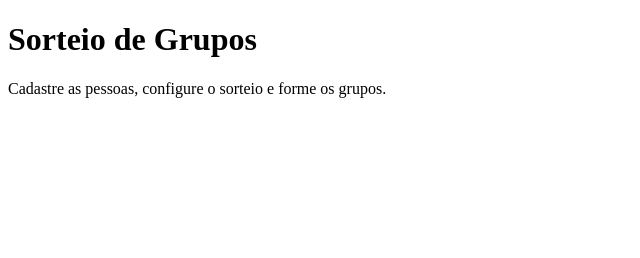
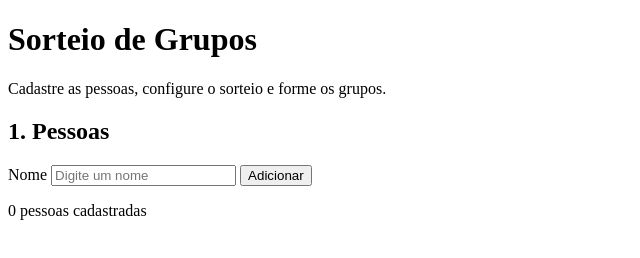
Before and after one commit to RicardoLF1914/group-draw, a plain HTML site: page index.html in a window 1280 px wide. Shown: the whole page, without its empty margins (0-640 px from the left). Drawn offline with Linux system fonts and the light colour scheme.

Commit message:
feat: add people registration section

```diff
--- a/index.html
+++ b/index.html
@@ -1,5 +1,5 @@
 <!DOCTYPE html>
-<html lang="en">
+<html lang="pt-BR">
 <head>
     <meta charset="UTF-8">
     <meta name="viewport" content="width=device-width, initial-scale=1.0">
@@ -10,5 +10,18 @@
         <h1>Sorteio de Grupos</h1>
         <p>Cadastre as pessoas, configure o sorteio e forme os grupos.</p>
     </header>
+
+    <main>
+        <section id="people-section">
+        <h2>1. Pessoas</h2>
+        <form id="form">
+            <label for="name">Nome</label>
+            <input type="text" id="name" placeholder="Digite um nome" required>
+            <button type="submit">Adicionar</button>
+        </form>
+        <ul id="list"></ul>
+        <p id="count">0 pessoas cadastradas</p>
+        </section>
+    </main>
 </body>
 </html>
```
